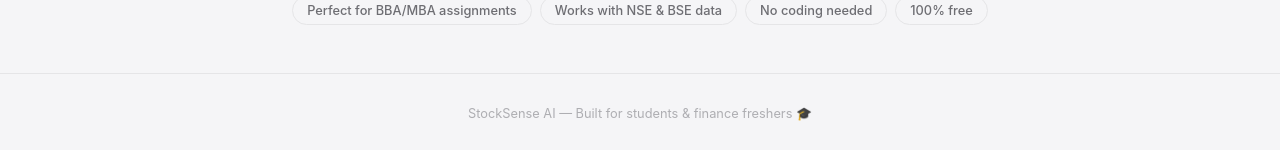
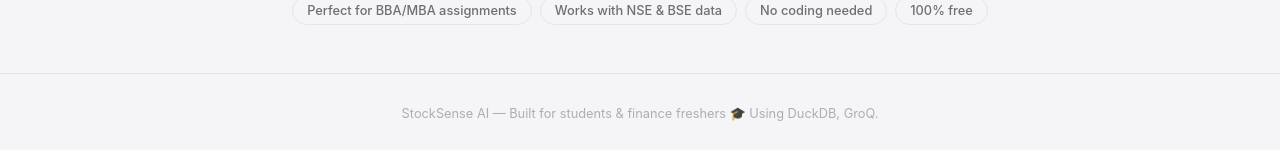
Before and after one commit to Priyam-9/Stocksense, a React app in the folder frontend/: page / in a window 1280 px wide. Shown: the part 647-797 px from the top of the page. Built offline with nearby package versions, Linux system fonts and the light colour scheme; the HTML template or start-up script is replaced by a standard one.

Commit message:
Update App.jsx

```diff
--- a/frontend/src/App.jsx
+++ b/frontend/src/App.jsx
@@ -205,7 +205,7 @@
         color: "var(--text-tertiary)", fontSize: "0.8rem",
         borderTop: "1px solid var(--border-light)"
       }}>
-        StockSense AI — Built for students & finance freshers 🎓
+        StockSense AI — Built for students & finance freshers 🎓 Using DuckDB, GroQ.
       </footer>
 
     </div>
```
